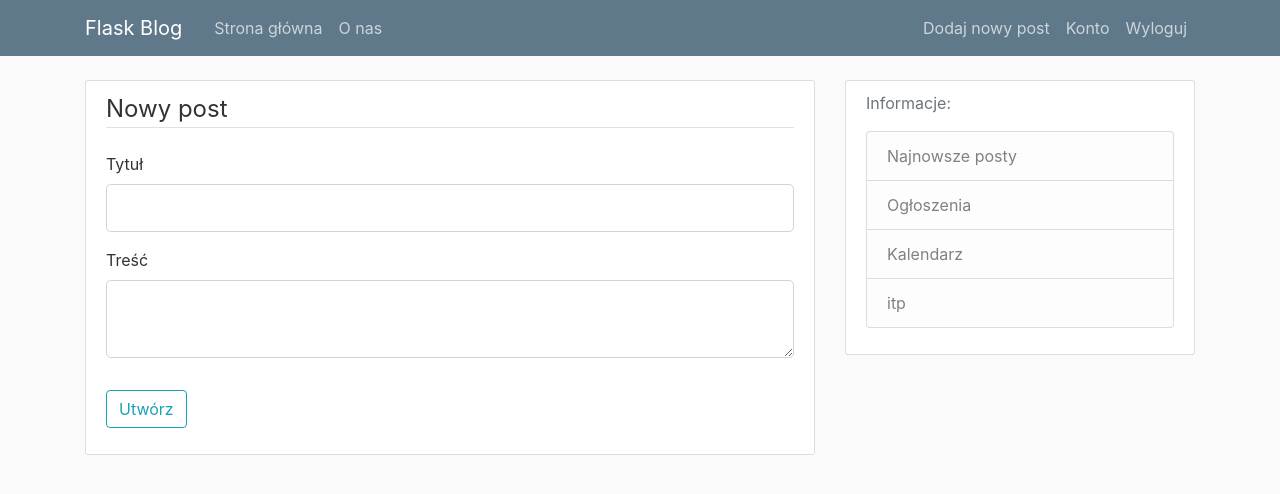
After one commit to CezaryLesny/flask-blogapp, a Flask app: page /post/new in a window 1280 px wide. The commit adds this page. Shown: the top 494 px of the page. Run offline with Flask 2, Linux system fonts and the light colour scheme; a user stored in the database is signed in; some libraries are stand-ins or nearby versions.

Commit message:
stable app

```diff
--- a/blogapp/forms.py
+++ b/blogapp/forms.py
@@ -1,5 +1,5 @@
 from flask_wtf import FlaskForm
-from wtforms import StringField, PasswordField, SubmitField, BooleanField
+from wtforms import StringField, PasswordField, SubmitField, BooleanField, TextAreaField
 from wtforms.validators import DataRequired, Length, Email, EqualTo, ValidationError
 from blogapp.models import User
 
@@ -30,3 +30,8 @@ class LoginForm(FlaskForm):
     password = PasswordField('Password', validators=[DataRequired()])
     remember = BooleanField('Remember Me')
     submit = SubmitField('Login')
+
+class PostForm(FlaskForm):
+    title = StringField('Tytuł', validators=[DataRequired()])
+    content = TextAreaField('Treść', validators=[DataRequired()])
+    submit = SubmitField('Utwórz')
--- a/blogapp/routes.py
+++ b/blogapp/routes.py
@@ -1,27 +1,14 @@
-from flask import render_template, url_for, flash, redirect, request
+from flask import render_template, url_for, flash, redirect, request, abort
 from blogapp import app, db, bcrypt
-from blogapp.forms import RegistrationForm, LoginForm
+from blogapp.forms import RegistrationForm, LoginForm, PostForm
 from blogapp.models import User, Post
 from flask_login import login_user, current_user, logout_user, login_required
 
-posts = [
-    {
-        'author': 'Cezary Lesny',
-        'title': 'Post 1',
-        'content': 'Pierwszy post',
-        'date_posted': 'Listopad 2, 2020'
-    },
-    {
-        'author': 'Jan Kowalski',
-        'title': 'Post 2',
-        'content': 'Drugi post',
-        'date_posted': 'Listopad 3, 2020'
-    }
-]
 
 @app.route('/')
 @app.route('/home')
 def home():
+    posts = Post.query.all()
     return render_template('home.html', posts=posts)
 
 @app.route('/about')
@@ -66,3 +53,49 @@ def logout():
 @login_required
 def account():
     return render_template('account.html', title='Account')
+
+@app.route("/post/new", methods=['GET', 'POST'])
+@login_required
+def new_post():
+    form = PostForm()
+    if form.validate_on_submit():
+        post = Post(title=form.title.data, content=form.content.data, author=current_user)
+        db.session.add(post)
+        db.session.commit()
+        flash('Twój post został utworzony!', 'success')
+        return redirect (url_for('home'))
+    return render_template('create_post.html', title='New Post', form=form, legend='Nowy post')
+
+@app.route("/post/<int:post_id>")
+def post(post_id):
+    post = Post.query.get_or_404(post_id)
+    return render_template('post.html', title=post.title, post=post)
+
+@app.route("/post/<int:post_id>/update", methods=['GET', 'POST'])
+@login_required
+def update_post(post_id):
+    post = Post.query.get_or_404(post_id)
+    if post.author != current_user:
+        abort(403)
+    form = PostForm()
+    if form.validate_on_submit():
+        post.title = form.title.data
+        post.content = form.content.data
+        db.session.commit()
+        flash('Twój post został zaktualizowany!', 'success')
+        return redirect(url_for('post', post_id=post_id))
+    elif request.method == 'GET':
+        form.title.data = post.title
+        form.content.data = post.content
+    return render_template('create_post.html', title='Update Post', form=form, legend='Zaktualizuj post')
+
+@app.route("/post/<int:post_id>/delete", methods=['POST'])
+@login_required
+def delete_post(post_id):
+    post = Post.query.get_or_404(post_id)
+    if post.author != current_user:
+        abort(403)
+    db.session.delete(post)
+    db.session.commit()
+    flash('Twój post został usunięty!', 'success')
+    return redirect(url_for('home'))
--- a/blogapp/templates/about.html
+++ b/blogapp/templates/about.html
@@ -1,4 +1,5 @@
 {% extends "layout.html" %}
 {% block content %}
-     <h1>About</h1>
+     <h1>O mnie</h1>
+     <p>Mam na imię Cezary Leśny i jestem studentem Wydziału Elektrycznego.</p>
 {% endblock content %}
--- /dev/null
+++ b/blogapp/templates/create_post.html
@@ -0,0 +1,40 @@
+{% extends "layout.html" %}
+{% block content %}
+<div class="content-section">
+    <form method="POST" action="">
+        {{ form.hidden_tag() }}
+        <fieldset class="form-group">
+            <legend class="border-bottom mb-4">{{ legend }}</legend>
+            <div class="form-group">
+                {{ form.title.label(class="form-control-label") }}
+                {% if form.title.errors %}
+                    {{ form.title(class="form-control form-control-lg is-invalid") }}
+                    <div class="invalid-feedback">
+                        {% for error in form.title.errors %}
+                            <span>{{ error }}</span>
+                        {% endfor %}
+                    </div>
+                {% else %}
+                    {{ form.title(class="form-control form-control-lg") }}
+                {% endif %}
+            </div>
+            <div class="form-group">
+                {{ form.content.label(class="form-control-label") }}
+                {% if form.content.errors %}
+                    {{ form.content(class="form-control form-control-lg is-invalid") }}
+                    <div class="invalid-feedback">
+                        {% for error in form.content.errors %}
+                            <span>{{ error }}</span>
+                        {% endfor %}
+                    </div>
+                {% else %}
+                    {{ form.content(class="form-control form-control-lg") }}
+                {% endif %}
+            </div>
+        </fieldset>
+        <div class="form-group">
+            {{ form.submit(class="btn btn-outline-info") }}
+        </div>
+    </form>
+</div>
+{% endblock content %}
--- a/blogapp/templates/home.html
+++ b/blogapp/templates/home.html
@@ -4,10 +4,10 @@
         <article class="media content-section">
           <div class="media-body">
             <div class="article-metadata">
-            <a class="mr-2" href="#">{{ post.author }}</a>
-            <small class="text-muted">{{ post.date_posted }}</small>
+              <a class="mr-2" href="#">{{ post.author.username }}</a>
+              <small class="text-muted">{{ post.date_posted.strftime('%d-%m-%Y') }}</small>
             </div>
-          <h2><a class="article-title" href="#">{{ post.title }}</a></h2>
+            <h2><a class="article-title" href="{{ url_for('post', post_id=post.id) }}">{{ post.title }}</a></h2>
             <p class="article-content">{{ post.content }}</p>
           </div>
         </article>
--- a/blogapp/templates/layout.html
+++ b/blogapp/templates/layout.html
@@ -32,6 +32,7 @@
               <!-- Navbar Right Side -->
               <div class="navbar-nav">
                 {% if current_user.is_authenticated %}
+                  <a class="nav-item nav-link" href="{{ url_for('new_post') }}">Dodaj nowy post</a>
                   <a class="nav-item nav-link" href="{{ url_for('account') }}">Konto</a>
                   <a class="nav-item nav-link" href="{{ url_for('logout') }}">Wyloguj</a>
                 {% else %}
@@ -60,7 +61,6 @@
     </div>
     <div class="col-md-4">
       <div class="content-section">
-        <h3>Sidebar</h3>
         <p class='text-muted'>Informacje:
           <ul class="list-group">
             <li class="list-group-item list-group-item-light">Najnowsze posty</li>
```
Also changed, not shown: blogapp/templates/post.html (added, +38 -0 lines), blogapp/site.db. Lines whose indentation alone changed are shown as unchanged.
